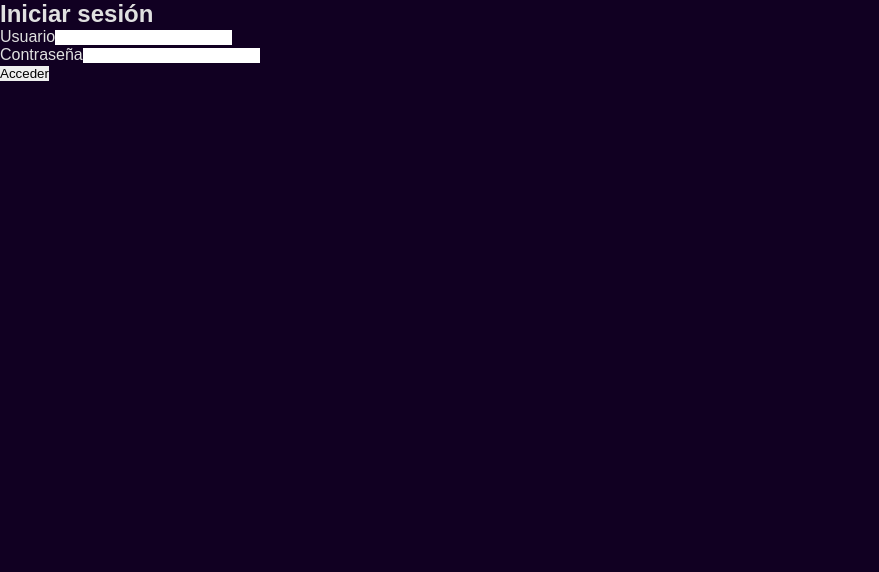
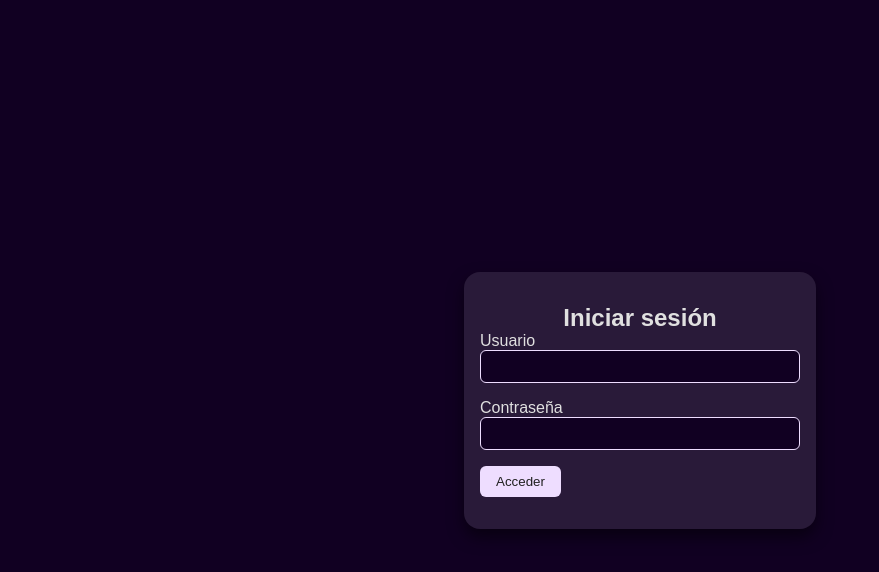
Before and after one commit to Pitanga19/sistema-clinica, a React (Vite) app in the folder front/: page /login in a window 1280 px wide. Shown: the top 572 px of the page, without its empty margins (0-879 px from the left). Built offline with nearby package versions, Linux system fonts and the light colour scheme.

Commit message:
Aplicar componentes de formularios

```diff
--- a/front/src/modules/auth/pages/Login/Login.view.tsx
+++ b/front/src/modules/auth/pages/Login/Login.view.tsx
@@ -1,3 +1,7 @@
+import { MainContainer, CardContainer, FormContainer, InputContainer } from '../../../../shared/components/Containers'
+import { TextInput, Label } from '../../../../shared/components/Inputs'
+import { BaseButton } from '../../../../shared/components/Buttons'
+
 interface LoginViewProps {
     username: string
     password: string
@@ -16,33 +20,37 @@ const LoginView = ({
     onSubmit,
 }: LoginViewProps) => {
     return (
-        <div className="main_container">
+        <MainContainer>
+            <CardContainer>
                 <h2>Iniciar sesión</h2>
-            <form onSubmit={onSubmit}>
-                <div>
-                    <label htmlFor="username">Usuario</label>
-                    <input
+                <FormContainer onSubmit={onSubmit}>
+                    <InputContainer>
+                        <Label htmlFor="username">Usuario</Label>
+                        <TextInput
                             type="text"
                             id="username"
                             value={username}
                             onChange={(e) => onUsernameChange(e.target.value)}
                             required
                         />
-                </div>
-                <div>
-                    <label htmlFor="password">Contraseña</label>
-                    <input
+                    </InputContainer>
+                    <InputContainer>
+                        <Label htmlFor="password">Contraseña</Label>
+                        <TextInput
                             type="password"
                             id="password"
                             value={password}
                             onChange={(e) => onPasswordChange(e.target.value)}
                             required
                         />
-                </div>
+                    </InputContainer>
+                    <InputContainer>
                         {error && <p className="error">{error}</p>}
-                <button type="submit">Acceder</button>
-            </form>
-        </div>
+                        <BaseButton type="submit">Acceder</BaseButton>
+                    </InputContainer>
+                </FormContainer>
+            </CardContainer>
+        </MainContainer>
     )
 }
 
```
Lines whose indentation alone changed are shown as unchanged.
